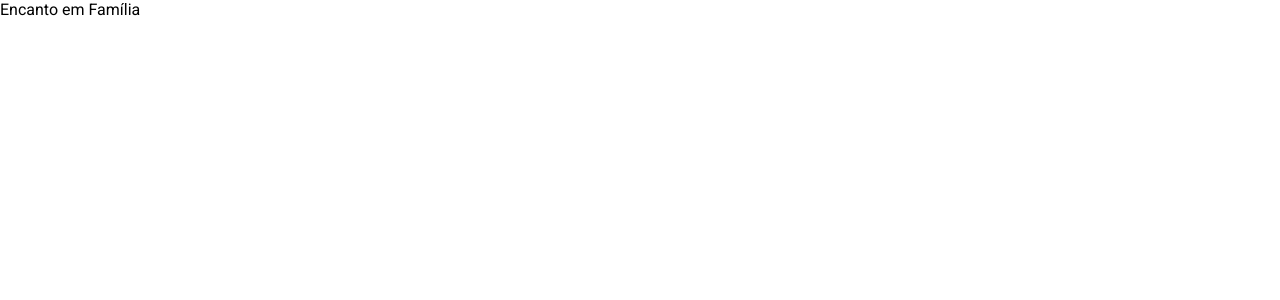
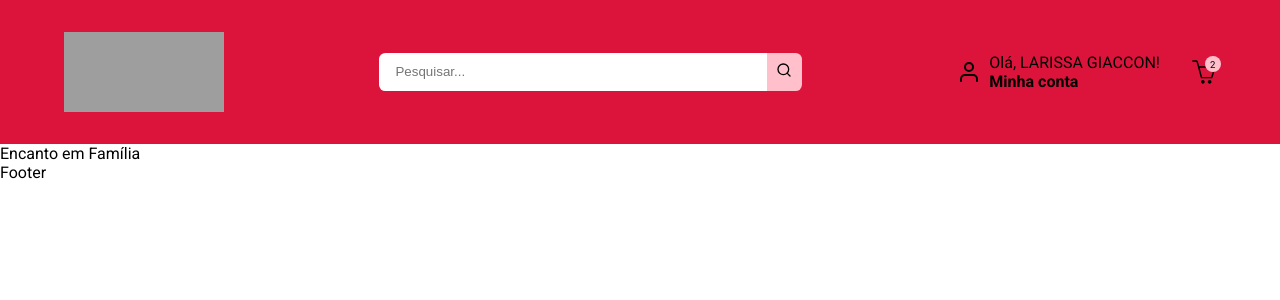
Before and after one commit to larissagiaccon/familycharm, a Next.js app: page / in a window 1280 px wide. Shown: the top 300 px of the page. Built offline with nearby package versions, Linux system fonts and the light colour scheme; grey boxes are pictures that could not be loaded.

Commit message:
Feat: Criados componentes de layout, header, header mobile

```diff
--- a/package.json
+++ b/package.json
@@ -9,15 +9,19 @@
         "lint": "next lint"
     },
     "dependencies": {
+        "lodash.debounce": "^4.0.8",
         "next": "12.2.5",
         "next-images": "^1.8.4",
         "react": "18.2.0",
         "react-dom": "18.2.0",
+        "react-icons": "5.4.0",
         "styled-components": "^5.3.5"
     },
     "devDependencies": {
+        "@types/lodash.debounce": "4.0.9",
         "@types/node": "^18.7.13",
         "@types/react": "^18.0.17",
+        "@types/react-icons": "^3.0.0",
         "@types/styled-components": "^5.1.26",
         "@typescript-eslint/eslint-plugin": "5.0.0",
         "babel-plugin-inline-react-svg": "^2.0.1",
--- /dev/null
+++ b/src/components/Layout/Footer/index.tsx
@@ -0,0 +1,9 @@
+import * as S from './styles'
+
+export default function Footer() {
+    return (
+        <S.Container>
+            <div>Footer</div>
+        </S.Container>
+    )
+}
--- /dev/null
+++ b/src/components/Layout/Footer/styles.ts
@@ -0,0 +1,3 @@
+import styled from 'styled-components'
+
+export const Container = styled.div``
--- /dev/null
+++ b/src/components/Layout/Header/HeaderMobile/index.tsx
@@ -0,0 +1,38 @@
+import { SlBasket } from 'react-icons/sl'
+import { FiMenu, FiSearch } from 'react-icons/fi'
+
+import { cart, config } from '../../../../mocks' // TODO REMOVER MOCK
+
+import * as S from './styles'
+
+export default function HeaderMobile() {
+    return (
+        <S.Container className="header-mobile" id="header-mobile">
+            <div id="height-swap-mobile" />
+
+            <div className="content">
+                <FiMenu />
+
+                <img
+                    src={config.aparencia.logo}
+                    alt={config.loja.nome}
+                    className="logo"
+                />
+
+                <div>
+                    <div className="cart-itens">
+                        <SlBasket />
+                        <p>{cart.totalItens}</p>
+                    </div>
+                </div>
+            </div>
+
+            <div className="search" id="search-mobile">
+                <input type="text" placeholder="Pesquisar..." />
+                <button type="submit">
+                    <FiSearch />
+                </button>
+            </div>
+        </S.Container>
+    )
+}
--- /dev/null
+++ b/src/components/Layout/Header/HeaderMobile/styles.ts
@@ -0,0 +1,32 @@
+import styled from 'styled-components'
+
+export const Container = styled.div`
+    display: none;
+    flex-direction: column;
+    gap: 1rem;
+    padding: 2rem;
+    background-color: var(--primary_color);
+
+    .logo {
+        width: 100%;
+        max-width: 10rem;
+        max-height: 3rem;
+    }
+
+    .content {
+        display: flex;
+        align-items: center;
+        justify-content: space-between;
+        padding: 0;
+    }
+
+    .search {
+        align-self: center;
+        width: 100%;
+        max-width: 25rem;
+    }
+
+    @media (max-width: 768px) {
+        display: flex;
+    }
+`
--- /dev/null
+++ b/src/components/Layout/Header/index.tsx
@@ -0,0 +1,134 @@
+import { useEffect } from 'react'
+
+import Link from 'next/link'
+import debounce from 'lodash.debounce'
+import { SlBasket } from 'react-icons/sl'
+import { FiMenu, FiSearch, FiUser } from 'react-icons/fi'
+
+import HeaderMobile from './HeaderMobile'
+
+import { cart, config, user } from '../../../mocks' // TODO REMOVER MOCK
+
+import * as S from './styles'
+
+export default function Header() {
+    const handleScroll = debounce(() => {
+        if (typeof window !== 'undefined') {
+            let searchMobile = document.getElementById('search-mobile')
+
+            let headerWeb: HTMLElement
+            let headerWebHeight = 0
+            let headerMobile: HTMLElement
+            let headerMobileHeight = 0
+
+            if (window.innerWidth > 768) {
+                headerWeb = document.getElementById('header-web')
+                headerWebHeight = headerWeb?.offsetHeight
+            } else {
+                headerMobile = document.getElementById('header-mobile')
+                headerMobileHeight = headerMobile?.offsetHeight
+            }
+
+            document.getElementsByTagName('body')[0].onscroll = ev => {
+                if (window.innerWidth > 768) {
+                    if (
+                        (ev.composedPath()[1] as any).pageYOffset >
+                        headerWebHeight
+                    ) {
+                        const swap = document.getElementById('height-swap')
+
+                        if (swap) {
+                            swap.style.height = `${headerWebHeight}px`
+                            headerWeb?.classList.add('fixed')
+                        }
+
+                        return
+                    }
+
+                    headerWeb?.classList.remove('fixed')
+                } else {
+                    if (
+                        (ev.composedPath()[1] as any).pageYOffset >
+                        headerMobileHeight
+                    ) {
+                        const swap =
+                            document.getElementById('height-swap-mobile')
+
+                        if (swap) {
+                            searchMobile.style.display = 'none'
+                            swap.style.height = `${headerWebHeight}px`
+                            headerMobile?.classList.add('fixed')
+                        }
+
+                        return
+                    }
+
+                    headerMobile?.classList.remove('fixed')
+                    searchMobile.style.display = 'flex'
+                }
+
+                return
+            }
+        }
+    }, 100)
+
+    useEffect(() => {
+        window.addEventListener('scroll', handleScroll)
+
+        return () => window.removeEventListener('scroll', handleScroll)
+    }, [])
+
+    return (
+        <S.Container className="header">
+            <HeaderMobile />
+
+            <div className="content" id="header-web">
+                <div id="height-swap" />
+
+                <FiMenu className="menu-sandwich" />
+
+                <img
+                    src={config.aparencia.logo}
+                    alt={config.loja.nome}
+                    className="logo"
+                />
+
+                <div className="search">
+                    <input type="text" placeholder="Pesquisar..." />
+                    <button type="submit">
+                        <FiSearch />
+                    </button>
+                </div>
+
+                <div>
+                    <div className="user-info">
+                        <FiUser />
+                        {user ? (
+                            <Link
+                                href="/central-do-cliente/minha-conta"
+                                passHref
+                            >
+                                <a href="">
+                                    <p>Olá, {user.nomeExibicao}!</p>
+                                    <strong>Minha conta</strong>
+                                </a>
+                            </Link>
+                        ) : (
+                            <Link href="/identificacao" passHref>
+                                <a href="">
+                                    <p>Olá, Visitante!</p>
+                                    <strong>Cadastre-se | Login</strong>
+                                </a>
+                            </Link>
+                        )}
+                    </div>
+
+                    <div className="cart-itens">
+                        <SlBasket />
+                        <p>{cart.totalItens}</p>
+                    </div>
+                </div>
+            </div>
+        </S.Container>
+    )
+}
--- /dev/null
+++ b/src/components/Layout/Header/styles.ts
@@ -0,0 +1,126 @@
+import styled from 'styled-components'
+
+export const Container = styled.div`
+    .content.fixed,
+    .header-mobile.fixed {
+        position: fixed;
+        width: 100%;
+        z-index: 999;
+    }
+
+    .logo {
+        width: 100%;
+        max-width: 10rem;
+        max-height: 5rem;
+    }
+
+    svg {
+        width: 1.5rem;
+        height: 1.5rem;
+    }
+
+    #height-swap {
+        display: none;
+    }
+
+    .content {
+        display: flex;
+        align-items: center;
+        justify-content: space-between;
+        background-color: var(--primary_color);
+        padding: 2rem 4rem;
+
+        .menu-sandwich {
+            display: none;
+        }
+
+        > div:not(.search) {
+            display: flex;
+            gap: 2rem;
+
+            > div {
+                display: flex;
+                align-items: center;
+                gap: 0.5rem;
+            }
+        }
+    }
+
+    .search {
+        display: flex;
+        flex-direction: row;
+        height: 2.4rem;
+        width: clamp(340px, 33vw, 700px);
+
+        input {
+            width: 100%;
+            height: 100%;
+            border-radius: 0.4rem 0 0 0.4rem;
+            padding: 0 1rem;
+        }
+
+        button {
+            height: 100%;
+            padding: 0.5rem 0.6rem;
+            border: none;
+            border-radius: 0 0.4rem 0.4rem 0;
+            background-color: var(--secondary_color);
+
+            &:hover {
+                opacity: 0.9;
+            }
+
+            svg {
+                width: 1rem;
+                height: 1rem;
+            }
+        }
+    }
+
+    .cart-itens {
+        position: relative;
+
+        p {
+            display: flex;
+            align-items: center;
+            justify-content: center;
+            width: 1rem;
+            height: 1rem;
+            background-color: var(--secondary_color);
+            border-radius: 50%;
+            position: absolute;
+            top: 0.2rem;
+            right: -0.3rem;
+            font-size: 0.6rem;
+            padding: 0.1rem;
+        }
+    }
+
+    @media (max-width: 1000px) {
+        font-size: 0.8rem;
+
+        .content {
+            padding: 2rem;
+        }
+    }
+
+    @media (max-width: 880px) {
+        .content {
+            .menu-sandwich {
+                display: flex;
+            }
+
+            > div > div.user-info {
+                display: none;
+            }
+        }
+    }
+
+    @media (max-width: 768px) {
+        border-radius: 0 0 1rem 1rem;
+
+        > .content {
+            display: none;
+        }
+    }
+`
--- /dev/null
+++ b/src/components/Layout/index.tsx
@@ -0,0 +1,16 @@
+import Footer from './Footer'
+import Header from './Header'
+
+import * as S from './styles'
+
+export default function Layout({ children }) {
+    return (
+        <S.Container className="layout">
+            <Header />
+
+            <main>{children}</main>
+
+            <Footer />
+        </S.Container>
+    )
+}
--- /dev/null
+++ b/src/components/Layout/styles.ts
@@ -0,0 +1,15 @@
+import styled from 'styled-components'
+
+export const Container = styled.div`
+    margin: 0 auto;
+    display: flex;
+    flex-direction: column;
+
+    main {
+        flex: 1;
+        width: 100%;
+        height: 100%;
+        display: flex;
+        flex-direction: column;
+    }
+`
--- a/src/pages/index.tsx
+++ b/src/pages/index.tsx
@@ -1,9 +1,13 @@
+import Layout from '../components/Layout'
+
 import * as S from '../styles/pages/Home'
 
 export default function Home() {
     return (
-        <S.Container>
-            <div>Encanto em Família</div>
-        </S.Container>
+        <Layout>
+            <S.Container>
+                <div>Encanto em Família</div>
+            </S.Container>
+        </Layout>
     )
 }
--- a/src/styles/global.ts
+++ b/src/styles/global.ts
@@ -41,4 +41,18 @@ export default createGlobalStyle`
     h4 {
         font-size: 2.5rem;
     }
+
+    input {
+        border: none;
+        outline: none;
+    }
+
+    button {
+        cursor: pointer;
+    }
+
+    a {
+        color: inherit;
+        text-decoration: none;
+    }
 `
```
Also changed, not shown: 1 other file (tests, documents, lock files or other folders).
